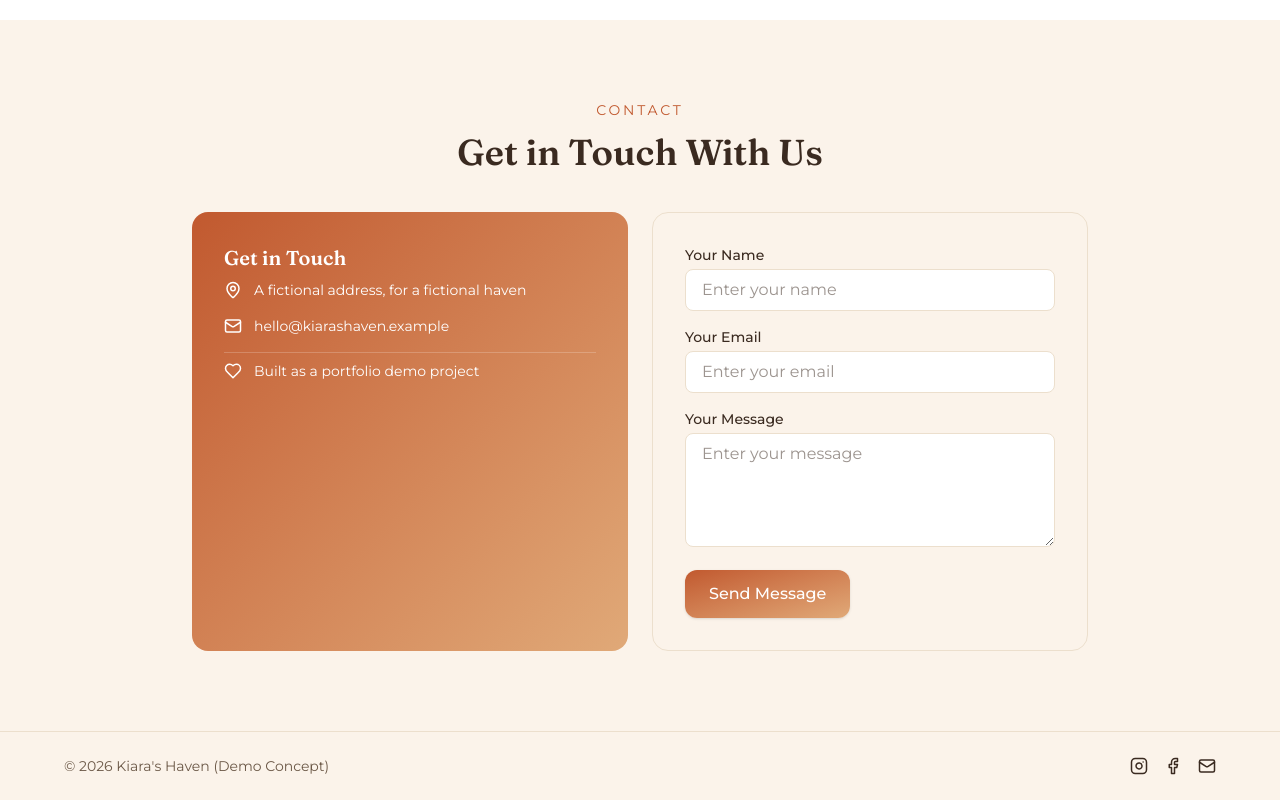
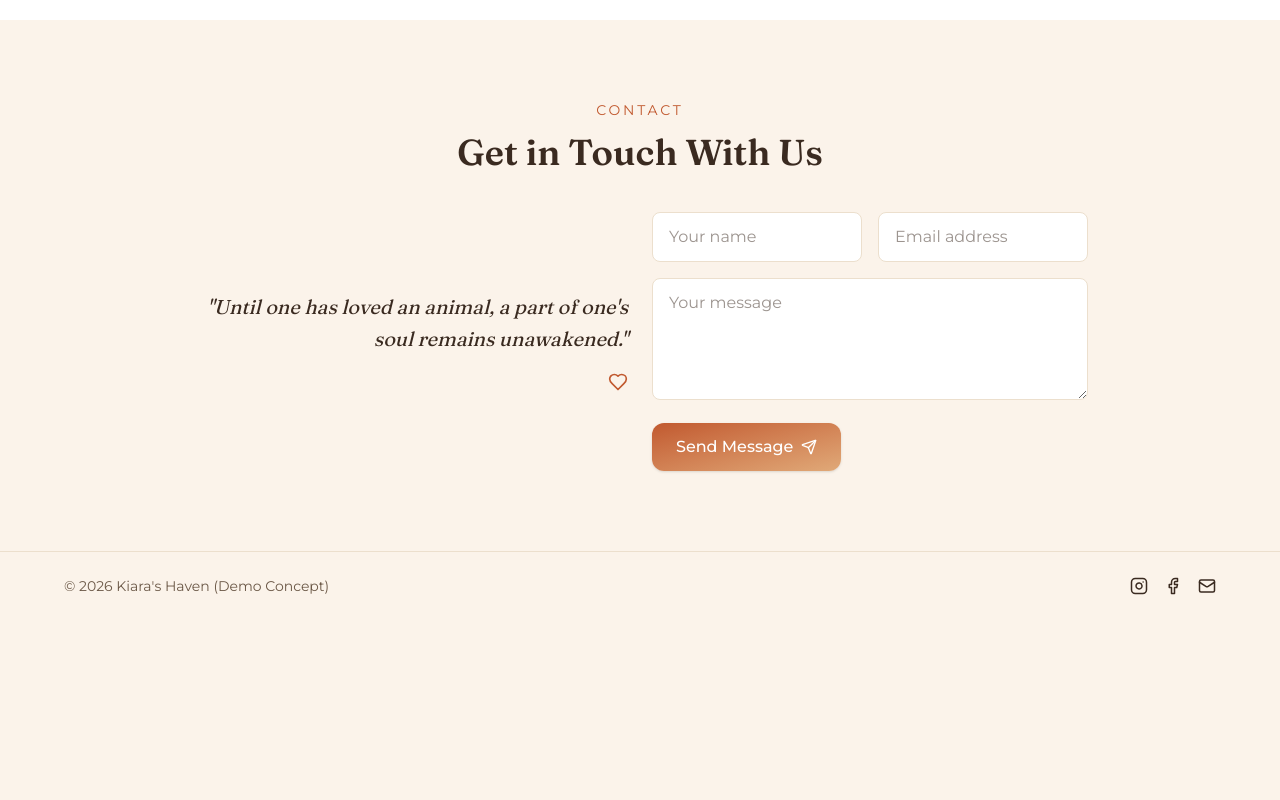
Before and after one commit to cherimedz/Kiara-s-Haven-Website, a Next.js app: page / in a window 1280 px wide. Shown: the part 2927-3727 px from the top of the page. After the commit the page ends 3547 px from the top, so only its background shows below. Built offline with nearby package versions, Linux system fonts and the light colour scheme.

Commit message:
feat: add Promise strip, restyle contact form and pull-quote

```diff
--- a/app/components/ContactForm.jsx
+++ b/app/components/ContactForm.jsx
@@ -1,6 +1,7 @@
 "use client";
 
 import { useState } from "react";
+import { Send } from "lucide-react";
 import Button from "./ui/Button";
 
 export default function ContactForm() {
@@ -13,7 +14,7 @@ export default function ContactForm() {
 
   if (submitted) {
     return (
-      <div className="rounded-2xl border border-line bg-bg p-8 text-center">
+      <div className="rounded-2xl border border-line bg-card p-8 text-center">
         <p className="font-[family-name:var(--font-heading)] text-xl mb-2">
           Thanks for reaching out!
         </p>
@@ -26,45 +27,32 @@ export default function ContactForm() {
   }
 
   return (
-    <form onSubmit={handleSubmit} className="rounded-2xl border border-line bg-bg p-8 space-y-4">
-      <div>
-        <label htmlFor="name" className="block text-sm font-medium mb-1">
-          Your Name
-        </label>
+    <form onSubmit={handleSubmit} className="space-y-4">
+      <div className="grid sm:grid-cols-2 gap-4">
         <input
-          id="name"
           type="text"
           required
-          placeholder="Enter your name"
-          className="w-full rounded-lg border border-line bg-card px-4 py-2 focus:outline-none focus:ring-2 focus:ring-accent"
+          placeholder="Your name"
+          aria-label="Your name"
+          className="w-full rounded-lg border border-line bg-card px-4 py-3 focus:outline-none focus:ring-2 focus:ring-accent"
+        />
+        <input
+          type="email"
+          required
+          placeholder="Email address"
+          aria-label="Email address"
+          className="w-full rounded-lg border border-line bg-card px-4 py-3 focus:outline-none focus:ring-2 focus:ring-accent"
         />
       </div>
-      <div>
-        <label htmlFor="email" className="block text-sm font-medium mb-1">
-          Your Email
-        </label>
-        <input
-          id="email"
-          type="email"
-          required
-          placeholder="Enter your email"
-          className="w-full rounded-lg border border-line bg-card px-4 py-2 focus:outline-none focus:ring-2 focus:ring-accent"
-        />
-      </div>
-      <div>
-        <label htmlFor="message" className="block text-sm font-medium mb-1">
-          Your Message
-        </label>
-        <textarea
-          id="message"
-          rows={4}
-          required
-          placeholder="Enter your message"
-          className="w-full rounded-lg border border-line bg-card px-4 py-2 focus:outline-none focus:ring-2 focus:ring-accent"
-        />
-      </div>
+      <textarea
+        rows={4}
+        required
+        placeholder="Your message"
+        aria-label="Your message"
+        className="w-full rounded-lg border border-line bg-card px-4 py-3 focus:outline-none focus:ring-2 focus:ring-accent"
+      />
       <Button type="submit" variant="primary">
-        Send Message
+        Send Message <Send size={16} className="ml-2" />
       </Button>
     </form>
   );
--- a/app/components/ContactInfo.jsx
+++ b/app/components/ContactInfo.jsx
@@ -1,20 +1,15 @@
-import { MapPin, Mail, Heart } from "lucide-react";
+import { Heart } from "lucide-react";
 
 export default function ContactInfo() {
   return (
-    <div className="rounded-2xl bg-gradient-to-br from-accent to-[#e0a978] text-white p-8 space-y-4">
-      <h3 className="font-[family-name:var(--font-heading)] text-xl font-semibold mb-2">
-        Get in Touch
-      </h3>
-      <p className="flex items-center gap-3 text-sm">
-        <MapPin size={18} /> A fictional address, for a fictional haven
+    <div className="flex flex-col justify-center h-full text-right">
+      <p className="font-[family-name:var(--font-heading)] italic text-xl text-ink leading-relaxed mb-4">
+        &quot;Until one has loved an animal, a part of one&apos;s soul remains
+        unawakened.&quot;
       </p>
-      <p className="flex items-center gap-3 text-sm">
-        <Mail size={18} /> hello@kiarashaven.example
-      </p>
-      <p className="flex items-center gap-3 text-sm pt-2 border-t border-white/20 mt-4">
-        <Heart size={18} /> Built as a portfolio demo project
-      </p>
+      <div className="flex justify-end">
+        <Heart className="text-accent" size={20} />
+      </div>
     </div>
   );
 }
--- /dev/null
+++ b/app/components/PromiseStrip.jsx
@@ -0,0 +1,39 @@
+import { PawPrint, Heart, Users, Sprout } from "lucide-react";
+
+const stats = [
+  { icon: PawPrint, value: "250+", label: "Animals cared for" },
+  { icon: Heart, value: "120+", label: "Adoptions" },
+  { icon: Users, value: "300+", label: "Volunteers" },
+  { icon: Sprout, value: "20+", label: "Communities impacted" },
+];
+
+export default function PromiseStrip() {
+  return (
+    <section className="px-6 py-4">
+      <div className="max-w-6xl mx-auto bg-card rounded-2xl border border-line p-8 md:p-10 grid md:grid-cols-[1fr_auto] gap-8 items-center">
+        <div>
+          <p className="text-xs uppercase tracking-[0.2em] text-accent font-medium mb-2">
+            Our Promise
+          </p>
+          <h3 className="font-[family-name:var(--font-heading)] text-2xl font-semibold text-ink">
+            Kindness today. Hope forever. <span className="text-accent">♡</span>
+          </h3>
+        </div>
+
+        <div className="flex flex-wrap gap-8">
+          {stats.map(({ icon: Icon, value, label }) => (
+            <div key={label} className="flex items-center gap-3">
+              <Icon className="text-accent" size={22} />
+              <div>
+                <p className="font-[family-name:var(--font-heading)] text-xl font-semibold text-ink leading-none">
+                  {value}
+                </p>
+                <p className="text-xs text-mute mt-1 whitespace-nowrap">{label}</p>
+              </div>
+            </div>
+          ))}
+        </div>
+      </div>
+    </section>
+  );
+}
```
